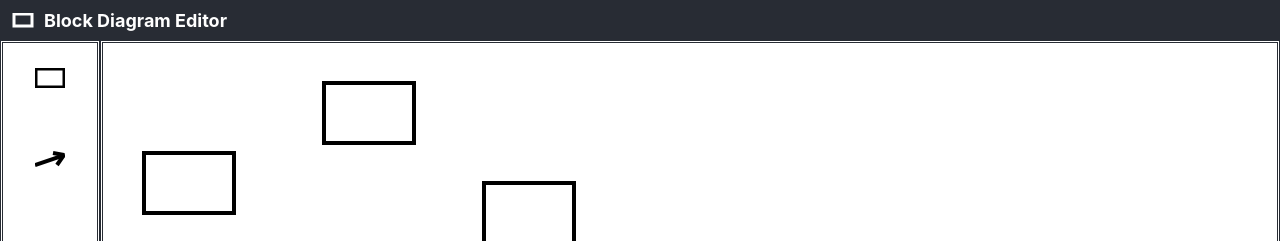
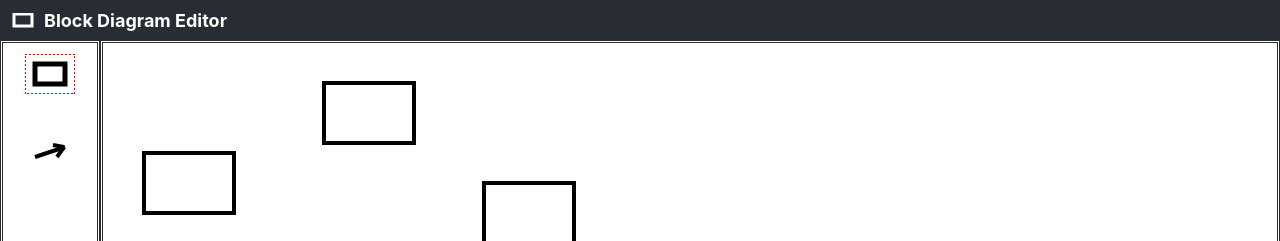
Before and after one commit to jimareed/block-diagram-editor, a React (Create React App) app: page / in a window 1280 px wide. Shown: the top 241 px of the page. Built offline with nearby package versions, Linux system fonts and the light colour scheme.

Commit message:
selecting arrows
selecting arrows

```diff
--- a/src/Canvas.js
+++ b/src/Canvas.js
@@ -14,20 +14,56 @@ function getMousePosition(pageX, pageY) {
 }
 
 class Canvas extends Component {
+  constructor(props) {
+    super(props);
+    this.state = {
+      tool: "block",
+      arrowFrom: -1
+    };
+  };
+
+  setTool = (tool) => {
+    this.setState({
+      tool: tool,
+      arrowFrom: -1
+    });
+  };
 
   handleBlockClick(index) {
 
     var event = {
       eventType: "block",
       index: index,
+      indexTo: -1,
       x: 0,
       y: 0
     };
 
+    if (this.state.tool === "block") {
       this.props.update(event);
+    } else {
+      if (this.state.arrowFrom === -1) {
+        this.setState({
+          tool: this.state.tool,
+          arrowFrom: index
+        });
+      } else {
+        event.eventType = "arrow";
+        event.index = this.state.arrowFrom;
+        event.indexTo = index;
+
+        this.props.update(event);
+
+        this.setState({
+          tool: this.state.tool,
+          arrowFrom: -1
+        });
+      }
+    }
   };
 
   handleCanvasClick = (e) => {
+    if (this.state.tool === "block") {
       var event = {
         eventType: "canvas",
         index: 0,
@@ -41,6 +77,12 @@ class Canvas extends Component {
       event.y = pos.y;
 
       this.props.update(event);
+    } else {
+      this.setState({
+        tool: this.state.tool,
+        arrowFrom: -1
+      });
+    }
   };
 
   render() {
@@ -55,6 +97,15 @@ class Canvas extends Component {
                         onClick={() => { this.handleBlockClick(index); }}
                       />
             })}
+          {
+            this.state.arrowFrom > -1 &&
+            <rect
+              x={this.props.diagram.blocks[this.state.arrowFrom].x-2}
+              y={this.props.diagram.blocks[this.state.arrowFrom].y-2}
+              width={this.props.diagram.blockWidth + 4}
+              height={this.props.diagram.blockHeight + 4}
+              stroke="red" fill="transparent" strokeWidth="2" />
+          }
           </svg>
       </div>
     );
--- a/src/Editor.js
+++ b/src/Editor.js
@@ -4,11 +4,25 @@ import Toolbar from './Toolbar';
 import Canvas from './Canvas';
 
 class Editor extends Component {
+  constructor(props) {
+    super(props);
+    this.state = {
+      selected: ""
+    };
+  }
+
+  update = (selected) => {
+    this.setState({
+      selected: selected
+    });
+    this.refs.canvas.setTool(selected)
+  }
+
   render() {
     return (
       <div className="Editor">
-        <Toolbar />
-        <Canvas diagram={this.props.diagram} update={this.props.update} />
+        <Toolbar update={this.update} />
+        <Canvas ref="canvas" diagram={this.props.diagram} update={this.props.update} />
       </div>
     );
   }
--- a/src/Toolbar.css
+++ b/src/Toolbar.css
@@ -12,7 +12,7 @@
   display: inline-block;
   border: 1px solid white;
   color: white;
-  padding: 20px 20px;
+  padding: 10px 10px;
   cursor: pointer;
   float: center;
   min-height: 5vh;
--- a/src/Toolbar.js
+++ b/src/Toolbar.js
@@ -5,60 +5,56 @@ class Toolbar extends Component {
   constructor(props) {
     super(props);
     this.state = {
-        buttonState: ["primary","secondary"]
+      selected: "block"
     };
-
-      this.componentParent = null;
   }
 
-    setComponentParent(parent) {
-      this.componentParent = parent;
+  handleClick = (selected) => {
+    this.setState({
+      selected: selected
+    });
+
+    this.props.update(selected);
   }
 
-    getMode() {
-      if (this.state.buttonState[1] === "primary") {
-        return "arrow";
-      } else {
-        return "block";
-      }
+  renderSelected() {
+    return (
+      <rect x="0" y="0" width="50" height="40" stroke="red" fill="transparent" strokeDasharray="2" strokeWidth="2" />
+    )
   }
 
-    handleClick = (e) => {
-      if (this.state.buttonState[0] === "primary") {
-        this.setState({
-          buttonState: ["secondary","primary"]
-        });
-      } else {
-        this.setState({
-          buttonState: ["primary","secondary"]
-        });
-      }
+  renderBlockButton() {
+    return (
+          <svg width="50" height="40">
+            {this.state.selected === "block" && this.renderSelected()}
+            <rect x="10" y="10" width="30" height="20" stroke="black" fill="transparent" strokeWidth="5" />
+          </svg>
+    )
   }
 
-    handleInfoClick = () => {
-      if (this.componentParent != null) {
-        this.componentParent.showInfo();
-      }
+  renderArrowButton() {
+    return (
+          <svg width="50" height="40">
+            {this.state.selected === "arrow" && this.renderSelected()}
+            <line x1="10" y1="25" x2="40" y2="15" stroke="black" strokeWidth="4" />
+            <line x1="28" y1="13" x2="39" y2="15" stroke="black" strokeWidth="4" />
+            <line x1="32" y1="25" x2="39" y2="15" stroke="black" strokeWidth="4" />
+          </svg>
+    )
   }
 
   render() {
     return (
       <div className="Toolbar">
         <div class="btn-group" width="100%">
-          <button>
-            <svg width="30" height="20">
-              <rect x="0" y="0" width="30" height="20" stroke="black" fill="transparent" strokeWidth="5" />
-            </svg>
+          <button onClick={() => { this.handleClick("block"); }}>
+            {this.renderBlockButton()}
           </button>
         </div>
         <p />
         <div class="btn-group" width="100%">
-          <button>
-            <svg width="30" height="20">
-              <line x1="0" y1="15" x2="30" y2="5" stroke="black" strokeWidth="4" />
-              <line x1="18" y1="3" x2="29" y2="5" stroke="black" strokeWidth="4" />
-              <line x1="22" y1="15" x2="29" y2="5" stroke="black" strokeWidth="4" />
-            </svg>
+          <button onClick={() => { this.handleClick("arrow"); }}>
+            {this.renderArrowButton()}
           </button>
         </div>
       </div>
@@ -66,23 +62,4 @@ class Toolbar extends Component {
   }
 }
 
-/*
-
-
-
-render() {
-
-  return (
-    <ButtonGroup vertical>
-      <Button onClick={ this.handleClick } bsStyle={this.state.buttonState[0]}><IconBlock/></Button>
-      <Button onClick={ this.handleClick } bsStyle={this.state.buttonState[1]}><IconArrow/></Button>
-      <Button bsStyle="secondary"><Spacer/></Button>
-      <Button onClick={ this.handleInfoClick } bsStyle="secondary"><IconInfo/></Button>
-    </ButtonGroup>
-  );
-}
-
-}
-*/
-
 export default Toolbar;
--- a/src/index.js
+++ b/src/index.js
@@ -8,10 +8,16 @@ import * as serviceWorker from './serviceWorker';
 function Rectangle(x,y) {
     this.x = x;
     this.y = y;
-  };
+};
+
+function Connector(i1,i2) {
+    this.i1 = i1;
+    this.i2 = i2;
+};
 
 var diagram = {
     blocks: [],
+    connectors: [],
     blockWidth: 90,
     blockHeight: 60
 };
@@ -26,6 +32,7 @@ function update(e) {
         if (e.index >= 0 && e.index < diagram.blocks.length) {
             diagram.blocks.splice(e.index,1);
         }
+
     } else if (e.eventType === "canvas") {
         var x = e.x - diagram.blockWidth / 2;
         if (x < 0) {
@@ -37,6 +44,9 @@ function update(e) {
         }
 
         diagram.blocks.push(new Rectangle(x,y));
+
+    } else if (e.eventType === "arrow") {
+        diagram.connectors.push(new Connector(e.index,e.indexTo));
     }
 
     render();
```
Lines whose indentation alone changed are shown as unchanged.
